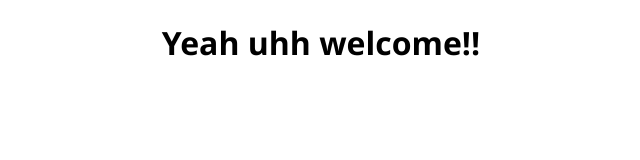
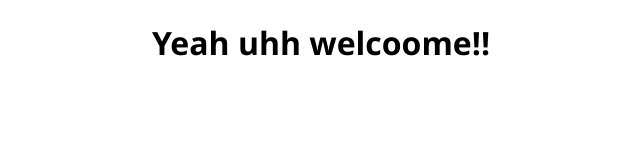
Before and after one commit to jaime100200300/Jaime-Website, a plain HTML site: page index.html in a window 1280 px wide. Shown: the whole page, without its empty margins (319-959 px from the left). Drawn offline with Linux system fonts and the light colour scheme.

Commit message:
commit again

```diff
--- a/index.html
+++ b/index.html
@@ -12,6 +12,6 @@
     </style>
 </head>
 <body>
-    <h1>Yeah uhh welcome!!</h1>
+    <h1>Yeah uhh welcoome!!</h1>
 </body>
 </html>
```
